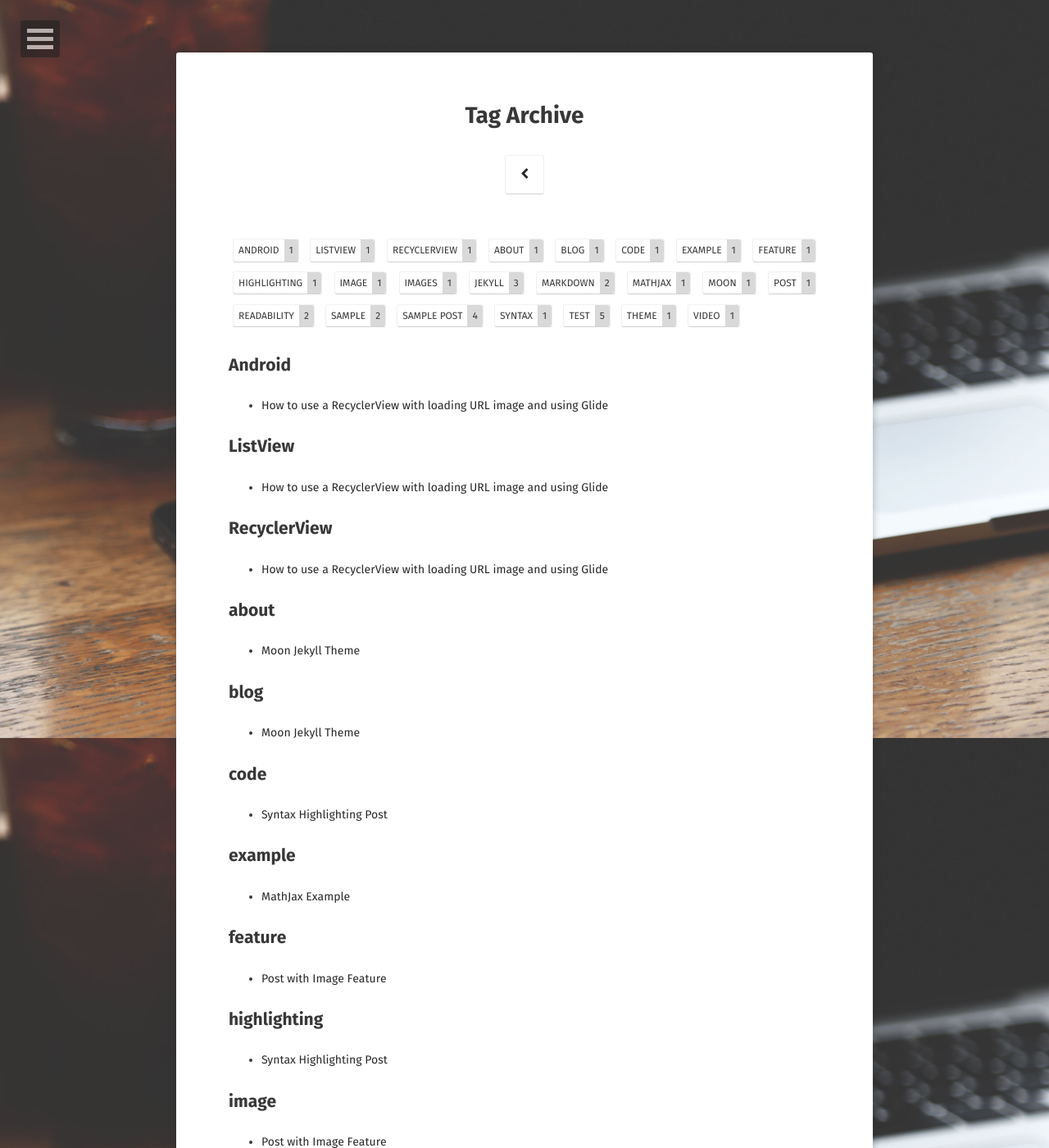
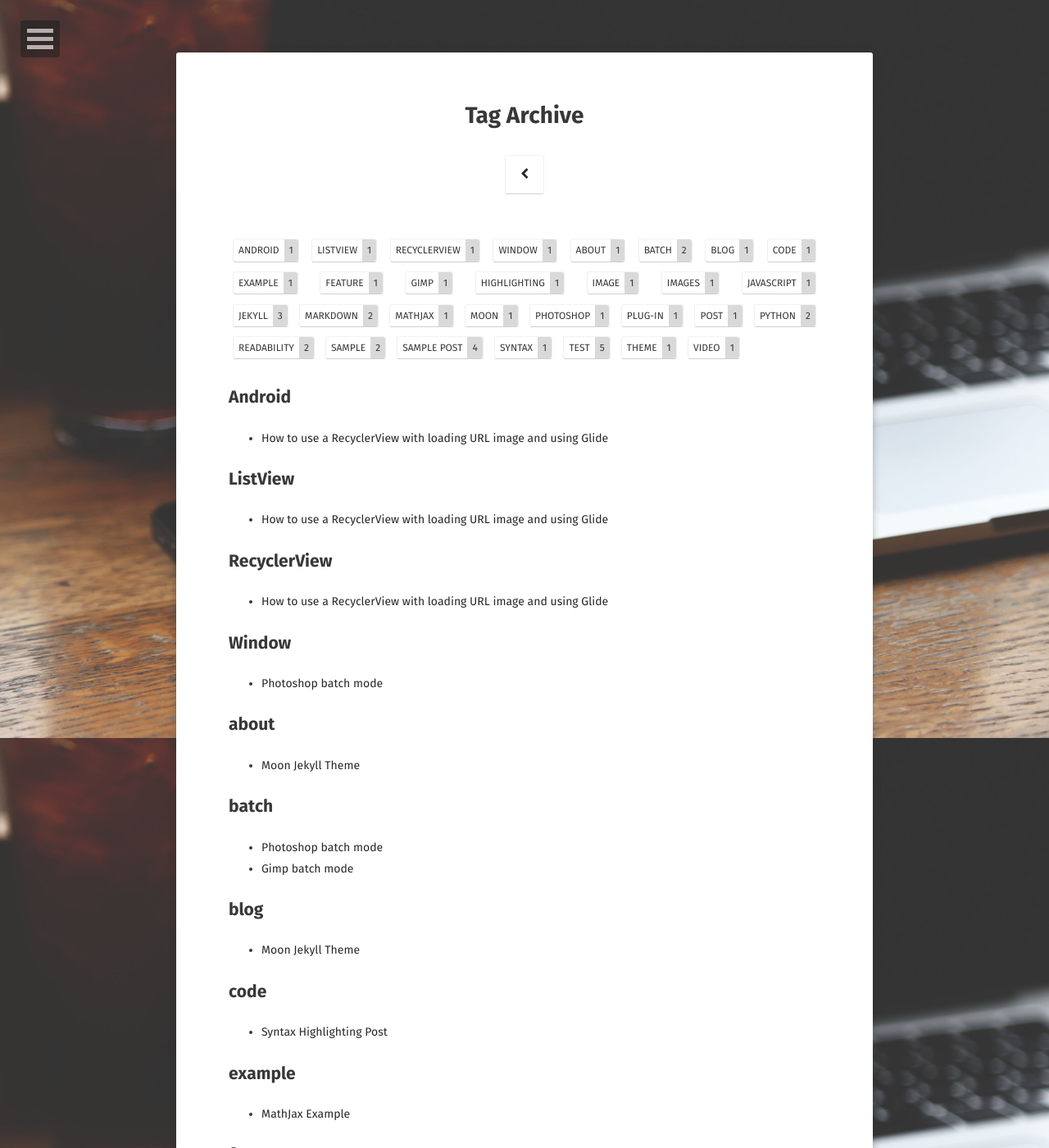
Before and after one commit to LeDron/LeDron.github.io, a Jekyll site: the page built from tags/index.html, in a window 1280 px wide and 1400 px high. Shown: the whole window at 82% size. Built offline with Jekyll 4.4.1, drawn with Linux system fonts in a browser that asks for light colours; some web fonts are replaced; some of the changed text lies outside the part shown.

```diff
--- /dev/null
+++ b/_posts/2017-06-12-Gimp.md
@@ -0,0 +1,8 @@
+---
+layout: post
+title: "Gimp batch mode"
+excerpt: "Make custom python plug-ins and running gimp in batch mode"
+comments: true
+tag: [gimp, batch, plug-in, python]
+data: 2017-06-12
+---
--- /dev/null
+++ b/_posts/2017-06-12-Photoshop-Batch.md
@@ -0,0 +1,8 @@
+---
+layout: post
+title: "Photoshop batch mode"
+excerpt: "Using python and javascript, in batch mode photoshop runs"
+comments: true
+tag: [photoshop, batch, python, javascript ,Window]
+data: 2017-06-12
+---
```
Also changed, not shown: _posts/2017-06-01-RecyclerView.md (+1 -1 lines).
